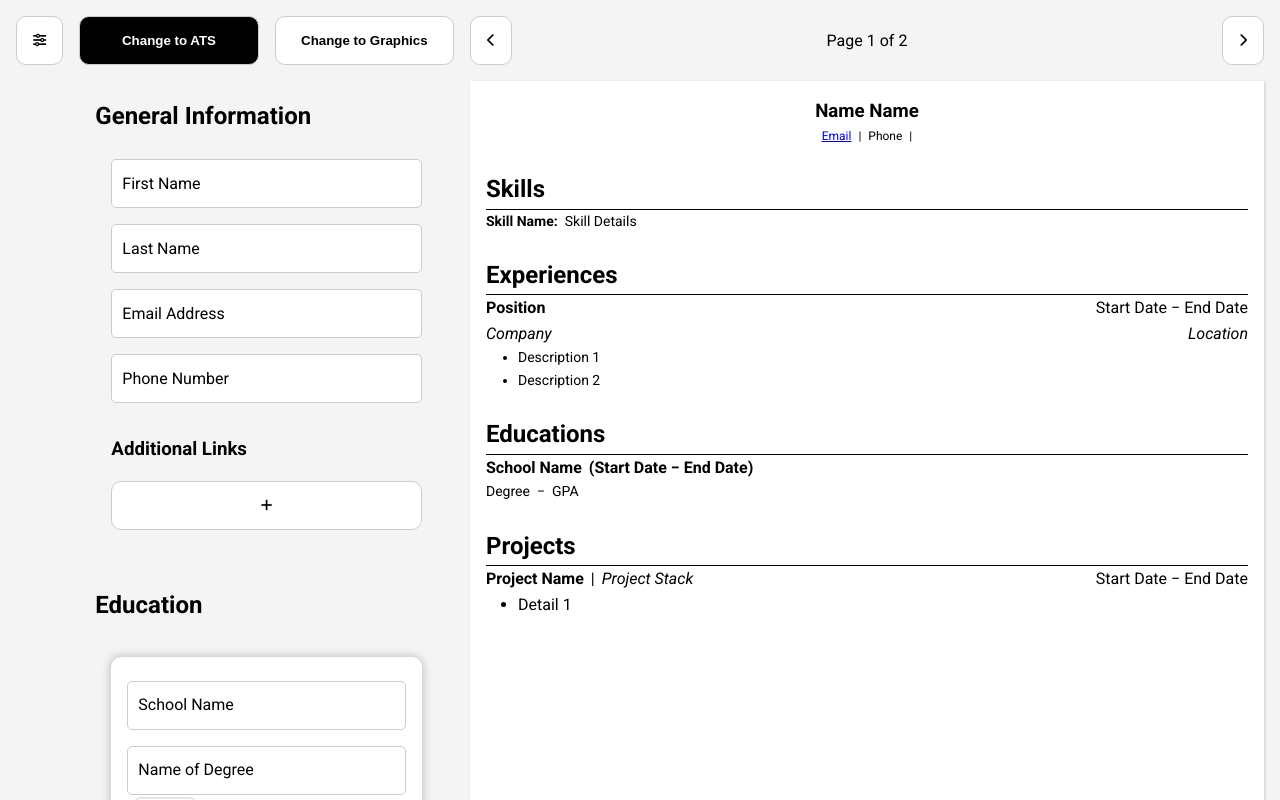
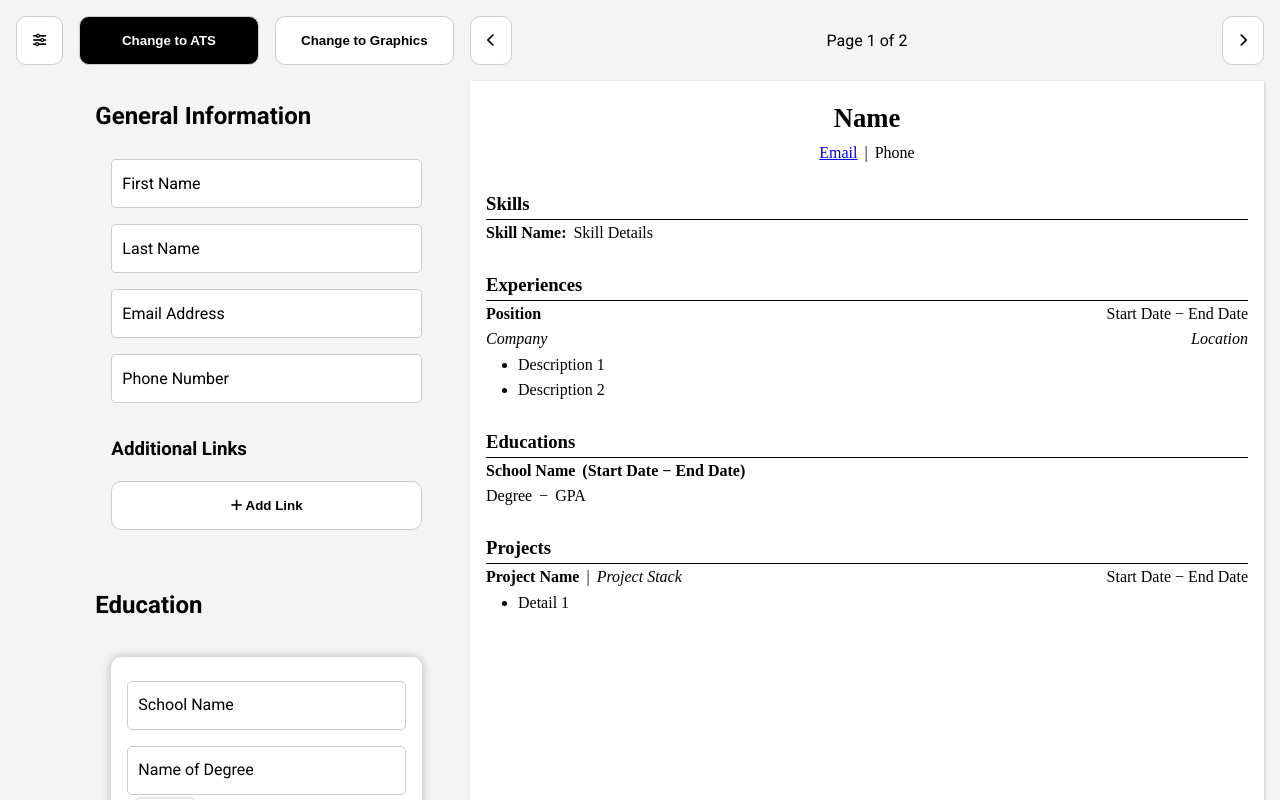
Before and after one commit to Delfiald/cv-application, a React (Vite) app: page / in a window 1280 px wide. Shown: the top 800 px of the page. Built offline with nearby package versions, Linux system fonts and the light colour scheme.

Commit message:
Improve Section Handling and Visibility
- Hide the education, experience, and projects sections if they have no content.
- Enable the remove button even when there's only one input in each section.

```diff
--- a/src/components/Education.jsx
+++ b/src/components/Education.jsx
@@ -129,11 +129,9 @@ function Input({
        </div>
        <div className="input-action">
         <button onClick={handleCloseAccordion}>Cancel</button>
-        {educationInput.inputs.length > 1 && (
-         <button onClick={() => handleRemoveEducation(section.id)}>
-          <i className="fas fa-trash"></i>
-         </button>
-        )}
+        <button onClick={() => handleRemoveEducation(section.id)}>
+         <i className="fas fa-trash"></i>
+        </button>
        </div>
       </div>
      ) : (
@@ -192,7 +190,7 @@ function Education({
      handleRemoveEducation={handleRemoveEducation}
     />
     <button onClick={handleAddEducation}>
-     <i className="fas fa-plus"></i>
+     <i className="fas fa-plus"></i> Add Education
     </button>
    </div>
   </section>
--- a/src/components/Experience.jsx
+++ b/src/components/Experience.jsx
@@ -216,11 +216,9 @@ function Input({
        </div>
        <div className="input-action">
         <button onClick={handleCloseAccordion}>Cancel</button>
-        {experienceInput.inputs.length > 1 && (
-         <button onClick={() => handleRemoveExperience(section.id)}>
-          <i className="fas fa-trash"></i>
-         </button>
-        )}
+        <button onClick={() => handleRemoveExperience(section.id)}>
+         <i className="fas fa-trash"></i>
+        </button>
        </div>
       </div>
      ) : (
@@ -286,7 +284,7 @@ function Experience({
      handleRemoveExperience={handleRemoveExperience}
     />
     <button onClick={handleAddExperience}>
-     <i className="fas fa-plus"></i>
+     <i className="fas fa-plus"></i> Add Experience
     </button>
    </div>
   </section>
--- a/src/components/GeneralInfo.jsx
+++ b/src/components/GeneralInfo.jsx
@@ -153,7 +153,7 @@ function GeneralInfo({
      setFocusedInputId={setFocusedInputId}
     />
     <button onClick={handleAddLink}>
-     <i className="fas fa-plus"></i>
+     <i className="fas fa-plus"></i> Add Link
     </button>
    </div>
   </section>
--- a/src/components/Preview.jsx
+++ b/src/components/Preview.jsx
@@ -58,20 +58,19 @@ function ATS({
   <div id="ats">
    <section className="contact-information">
     <h1>
-     {firstName === "" ? "Name" : firstName}{" "}
-     {lastName === "" ? "Name" : lastName}
+     {firstName === "" ? "Name" : firstName} {lastName === "" ? "" : lastName}
     </h1>
     <div>
      <a href={`mailto:${email}`}>{email === "" ? "Email" : email}</a>
      {" | "}
      <p>{phone === "" ? "Phone" : phone}</p>
-     {" | "}
      {additionalLinks.links.map((link, index) => (
       <React.Fragment key={link.id}>
-       {index !== 0 && " | "}
-       <a href={link.value}>
+       {index === 0 && " | "}
+       <a href={link.value} target="_blank" rel="noopener noreferrer">
         {link.value === "" ? `Link ${index + 1}` : link.value}
        </a>
+       {index !== additionalLinks.links.length - 1 && " | "}
       </React.Fragment>
      ))}
     </div>
@@ -90,6 +89,7 @@ function ATS({
      </div>
     ))}
    </section>
+   {experienceInput.inputs.length > 0 && (
     <section className="experiences">
      <h2>Experiences</h2>
      <hr />
@@ -131,6 +131,8 @@ function ATS({
       </div>
      ))}
     </section>
+   )}
+   {educationInput.inputs.length > 0 && (
     <section className="educations">
      <h2>Educations</h2>
      <hr />
@@ -168,6 +170,8 @@ function ATS({
       </div>
      ))}
     </section>
+   )}
+   {projectInput.inputs.length > 0 && (
     <section className="projects">
      <h2>Projects</h2>
      <hr />
@@ -203,6 +207,7 @@ function ATS({
       </div>
      ))}
     </section>
+   )}
   </div>
  );
 }
--- a/src/components/Projects.jsx
+++ b/src/components/Projects.jsx
@@ -188,11 +188,9 @@ function Input({
        </div>
        <div className="input-action">
         <button onClick={handleCloseAccordion}>Cancel</button>
-        {projectInput.inputs.length > 1 && (
-         <button onClick={() => handleRemoveProject(project.id)}>
-          <i className="fas fa-trash"></i>
-         </button>
-        )}
+        <button onClick={() => handleRemoveProject(project.id)}>
+         <i className="fas fa-trash"></i>
+        </button>
        </div>
       </div>
      ) : (
@@ -255,7 +253,7 @@ function Projects({
      handleRemoveProject={handleRemoveProject}
     />
     <button onClick={handleAddProject}>
-     <i className="fas fa-plus"></i>
+     <i className="fas fa-plus"></i> Add Projects
     </button>
    </div>
   </section>
--- a/src/components/Skill.jsx
+++ b/src/components/Skill.jsx
@@ -137,7 +137,7 @@ function Skill({
      handleRemoveSkill={handleRemoveSkill}
     />
     <button onClick={handleAddSkill}>
-     <i className="fas fa-plus"></i>
+     <i className="fas fa-plus"></i> Add Skill
     </button>
    </div>
   </section>
--- a/src/components/preview.css
+++ b/src/components/preview.css
@@ -36,8 +36,23 @@
  flex-direction: column;
 }
 
+#preview h1 {
+ font-size: 20pt;
+}
+
+#preview h2 {
+ font-size: 14pt;
+}
+
+#preview #ats {
+ font-family: "Times New Roman", Times, serif;
+}
+
+#preview #ats *:not(h1, h2) {
+ font-size: 12pt;
+}
+
 #preview .contact-information > div {
- font-size: 12px;
  display: flex;
  align-items: center;
  justify-content: center;
@@ -61,7 +76,6 @@
  align-items: center;
  justify-content: start;
  gap: 7px;
- font-size: 14px;
 }
 
 #preview .skill .skill-wrapper .skill-name {
@@ -102,7 +116,6 @@
 
 #preview .experiences .experience-wrapper .experience-details {
  width: 100%;
- font-size: 14px;
 }
 
 #preview .experiences .experience-wrapper .experience-details ul,
@@ -131,10 +144,6 @@
 
 #preview .educations .education-wrapper .school-information {
  font-weight: bold;
-}
-
-#preview .educations .education-wrapper .school-detail {
- font-size: 14px;
 }
 
 #preview .projects .project-wrapper {
```
Lines whose indentation alone changed are shown as unchanged.
